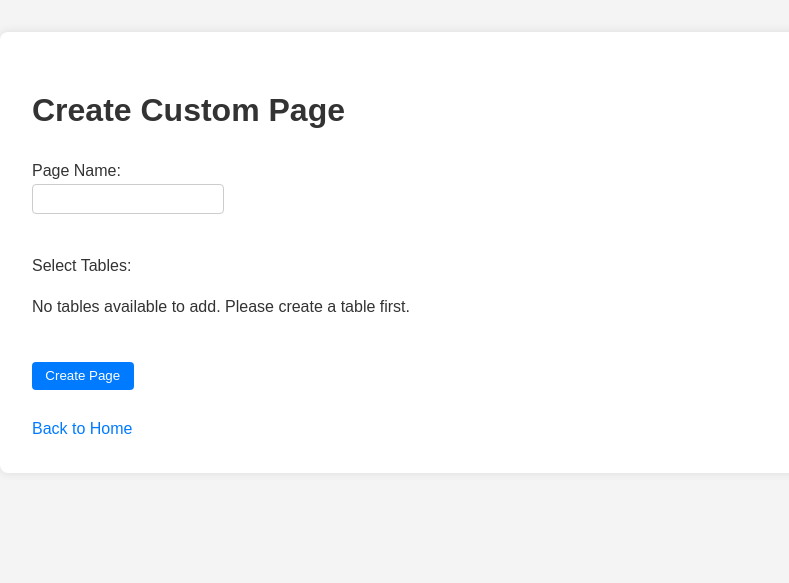
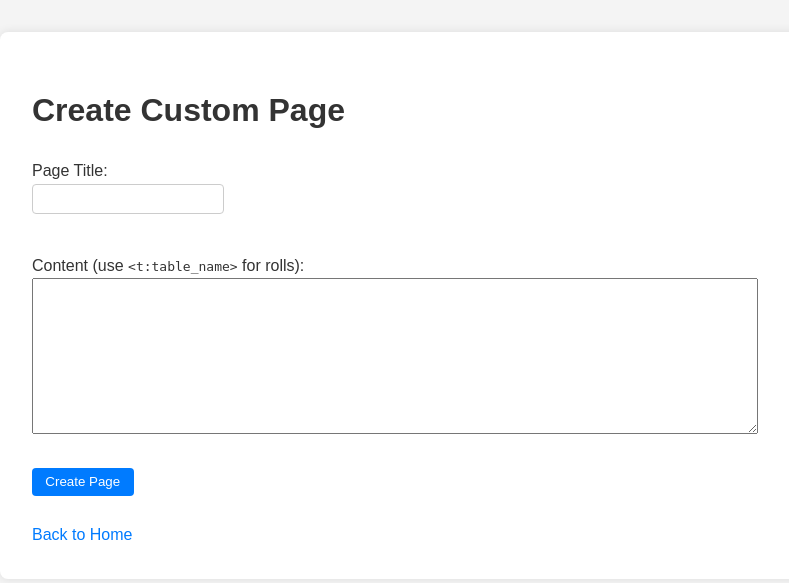
Before and after one commit to edrache/RPG-tables, a Flask app: page /new-custom-page in a window 1280 px wide. Shown: the top 583 px of the page, without its empty margins (208-997 px from the left). Run offline with Flask 3, Linux system fonts and the light colour scheme.

Commit message:
feat: Implement markup-based custom pages

```diff
--- a/app.py
+++ b/app.py
@@ -1,5 +1,6 @@
 import os
 import random
+import re
 from flask import Flask, render_template, request, redirect, url_for, flash
 from models import db, Table, Item, Tag, CustomPage
 
@@ -110,40 +111,42 @@ def roll_table(table_id):
 @app.route('/new-custom-page', methods=['GET', 'POST'])
 def new_custom_page():
     if request.method == 'POST':
-        page_name = request.form['name']
-        table_ids = request.form.getlist('tables', type=int)
+        page_name = request.form.get('name')
+        content = request.form.get('content', '')
 
-        if not page_name or not table_ids:
-            flash('Page name and at least one table are required.', 'warning')
+        if not page_name:
+            flash('Page title is required.', 'warning')
             return redirect(url_for('new_custom_page'))
 
-        new_page = CustomPage(name=page_name)
-        tables = Table.query.filter(Table.id.in_(table_ids)).all()
-        new_page.tables.extend(tables)
-
+        new_page = CustomPage(name=page_name, content=content)
         db.session.add(new_page)
         db.session.commit()
 
         return redirect(url_for('custom_page', page_uuid=new_page.uuid))
 
-    tables = Table.query.all()
-    return render_template('create_custom_page.html', tables=tables)
+    return render_template('create_custom_page.html')
 
 @app.route('/page/<uuid:page_uuid>')
 def custom_page(page_uuid):
     page = CustomPage.query.filter_by(uuid=str(page_uuid)).first_or_404()
-    results = []
-    for table in page.tables:
-        if table.items:
+
+    def get_roll_for_table(match):
+        table_name = match.group(1).strip()
+        table = Table.query.filter_by(name=table_name).first()
+        if table:
+            if not table.items:
+                return f"[Table '{table_name}' is empty]"
+
             items = table.items
             item_names = [item.name for item in items]
             item_weights = [item.weight for item in items]
-            chosen_item_name = random.choices(item_names, weights=item_weights, k=1)[0]
-            results.append({'table_name': table.name, 'result': chosen_item_name})
+            return random.choices(item_names, weights=item_weights, k=1)[0]
         else:
-            results.append({'table_name': table.name, 'result': 'This table is empty.'})
+            return f"[Table '{table_name}' not found]"
 
-    return render_template('custom_page.html', page=page, results=results)
+    rendered_content = re.sub(r"<t:([^>]+)>", get_roll_for_table, page.content)
+
+    return render_template('custom_page.html', page=page, rendered_content=rendered_content)
 
 if __name__ == '__main__':
     app.run(debug=True)
--- a/templates/create_custom_page.html
+++ b/templates/create_custom_page.html
@@ -19,21 +19,11 @@
 
         <h1>Create Custom Page</h1>
         <form method="post">
-            <label for="name">Page Name:</label><br>
+            <label for="name">Page Title:</label><br>
             <input type="text" id="name" name="name" required><br><br>
 
-            <label>Select Tables:</label><br>
-            <div class="checkbox-group">
-            {% for table in tables %}
-                <div>
-                    <input type="checkbox" id="table-{{ table.id }}" name="tables" value="{{ table.id }}">
-                    <label for="table-{{ table.id }}">{{ table.name }}</label>
-                </div>
-            {% else %}
-                <p>No tables available to add. Please create a table first.</p>
-            {% endfor %}
-            </div>
-            <br>
+            <label for="content">Content (use <code>&lt;t:table_name&gt;</code> for rolls):</label><br>
+            <textarea id="content" name="content" rows="10" style="width: 90%;"></textarea><br><br>
 
             <input type="submit" value="Create Page">
         </form>
```
Also changed, not shown: models.py (+5 -10 lines), templates/custom_page.html (+15 -6 lines), tests/conftest.py (+8 -5 lines), tests/test_app.py (+47 -67 lines), instance/rpg_tables.db.
